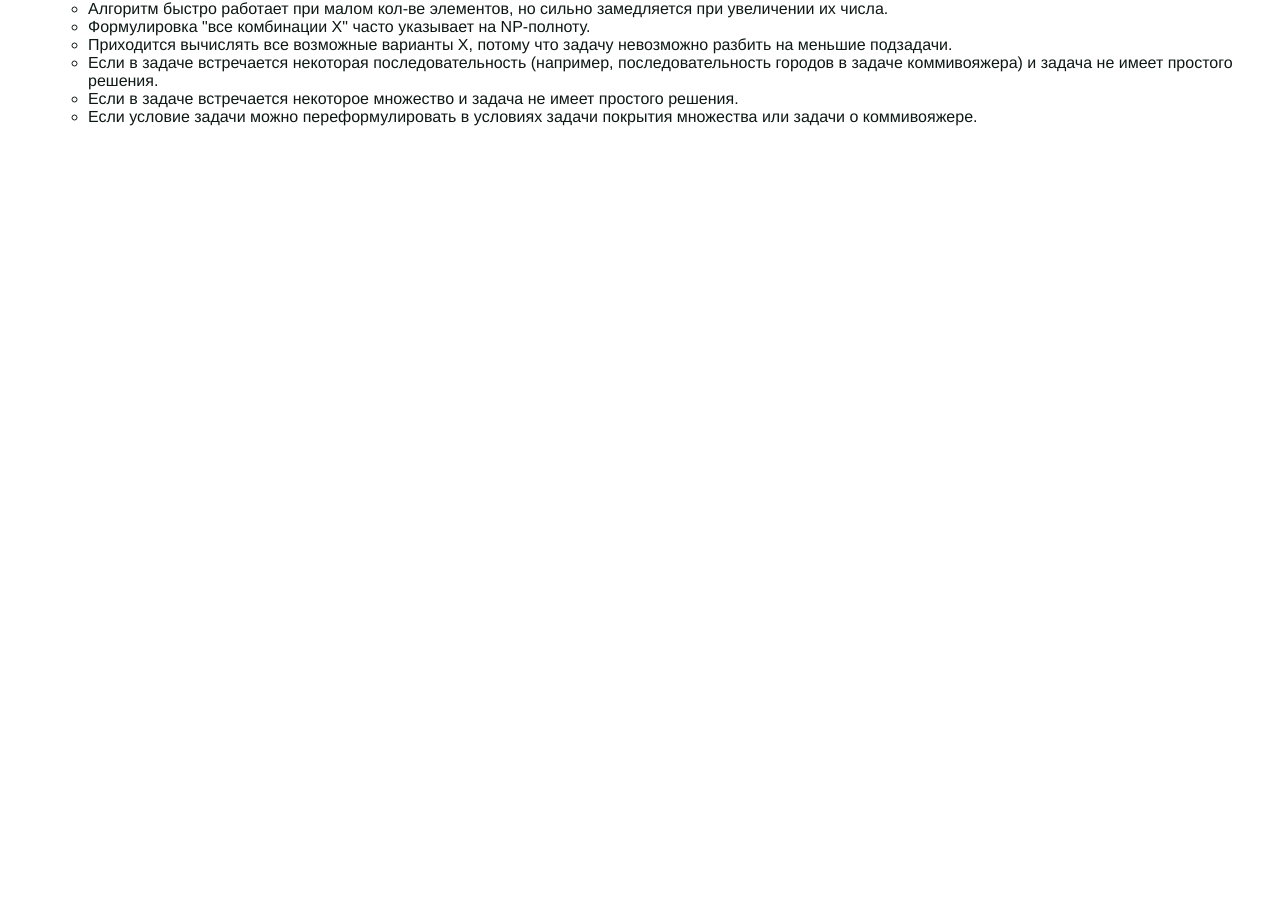
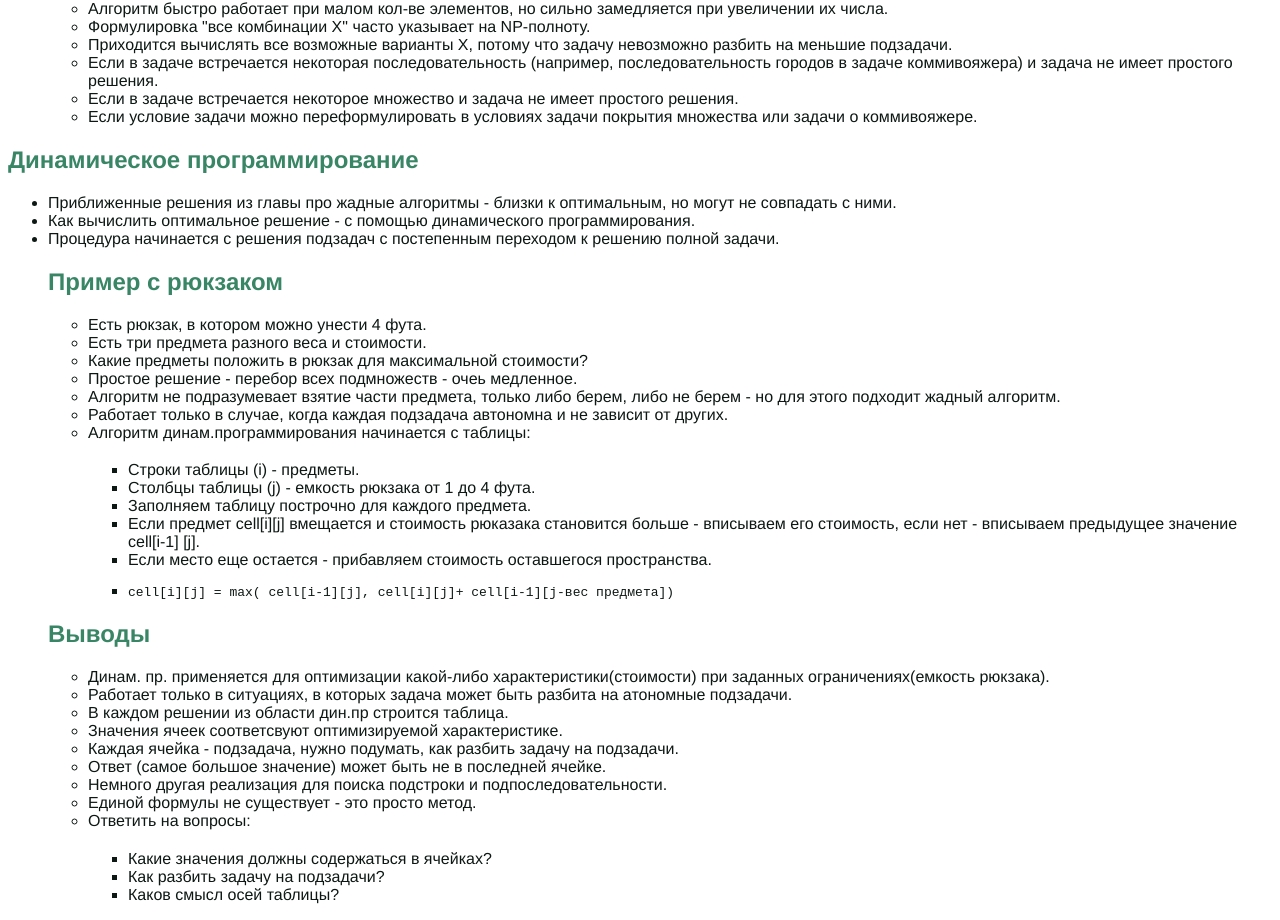
Before and after one commit to kandalova/notes, a Vue app: page /algorithms in a window 1280 px wide. Shown: the part 6856-7776 px from the top of the page. Before the commit the page ends 6998 px from the top, so only its background shows below. Built offline with nearby package versions, Linux system fonts and the light colour scheme.

Commit message:
Add algorithms content (Dynamic programming)

```diff
--- a/src/content/algorithm_content.js
+++ b/src/content/algorithm_content.js
@@ -394,7 +394,7 @@ export const ALGORITHMS_CONTENT = {
                 ]
             },
         ],
-    },{
+    }, {
         header: 'Жадные алгоритмы (Greedy algorithms)',
         items: [
             'На каждом шаге выбирается оптимальный вариант.',
@@ -426,5 +426,55 @@ export const ALGORITHMS_CONTENT = {
                 ]
             },
         ],
-    },]
+    }, {
+        header: 'Динамическое программирование',
+        items: [
+            'Приближенные решения из главы про жадные алгоритмы - близки к оптимальным, но могут не совпадать с ними.',
+            'Как вычислить оптимальное решение - с помощью динамического программирования.',
+            'Процедура начинается с решения подзадач с постепенным переходом к решению полной задачи.',
+            {
+                header: 'Пример с рюкзаком',
+                items: [
+                    'Есть рюкзак, в котором можно унести 4 фута.',
+                    'Есть три предмета разного веса и стоимости.',
+                    'Какие предметы положить в рюкзак для максимальной стоимости?',
+                    'Простое решение - перебор всех подмножеств - очеь медленное.',
+                    'Алгоритм не подразумевает взятие части предмета, только либо берем, либо не берем - но для этого подходит жадный алгоритм.',
+                    'Работает только в случае, когда каждая подзадача автономна и не зависит от других.',
+                    'Алгоритм динам.программирования начинается с таблицы: ',
+                    {
+                        items: [
+                            'Строки таблицы (i) - предметы.',
+                            'Столбцы таблицы (j) - емкость рюкзака от 1 до 4 фута.',
+                            'Заполняем таблицу построчно для каждого предмета.',
+                            'Если предмет cell[i][j] вмещается и стоимость рюказака становится больше - вписываем его стоимость, если нет - вписываем предыдущее значение cell[i-1] [j].',
+                            'Если место еще остается - прибавляем стоимость оставшегося пространства.',
+                            '<pre>cell[i][j] = max( cell[i-1][j], cell[i][j]+ cell[i-1][j-вес предмета])</pre>',
+                        ]
+                    }
+                ]
+            },
+            {
+                header: 'Выводы',
+                items: [
+                    'Динам. пр. применяется для оптимизации какой-либо характеристики(стоимости) при заданных ограничениях(емкость рюкзака).',
+                    'Работает только в ситуациях, в которых задача может быть разбита на атономные подзадачи.',
+                    'В каждом решении из области дин.пр строится таблица.',
+                    'Значения ячеек соответсвуют оптимизируемой характеристике.',
+                    'Каждая ячейка - подзадача, нужно подумать, как разбить задачу на подзадачи.',
+                    'Ответ (самое большое значение) может быть не в последней ячейке.',
+                    'Немного другая реализация для поиска подстроки и подпоследовательности.',
+                    'Единой формулы не существует - это просто метод.',
+                    'Ответить на вопросы:',
+                    {
+                        items: [
+                            'Какие значения должны содержаться в ячейках?',
+                            'Как разбить задачу на подзадачи?',
+                            'Каков смысл осей таблицы?',
+                        ]
+                    }
+                ]
+            },
+        ],
+    }]
 }
```
